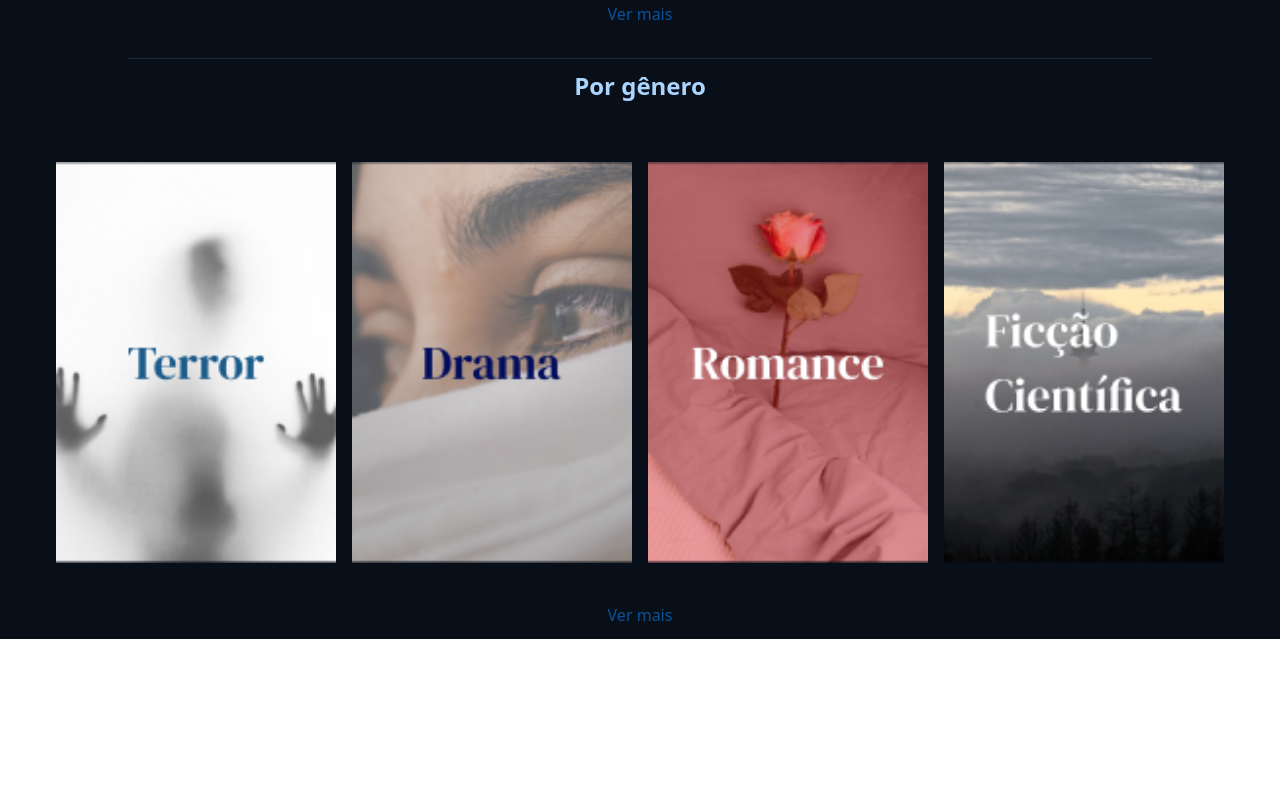
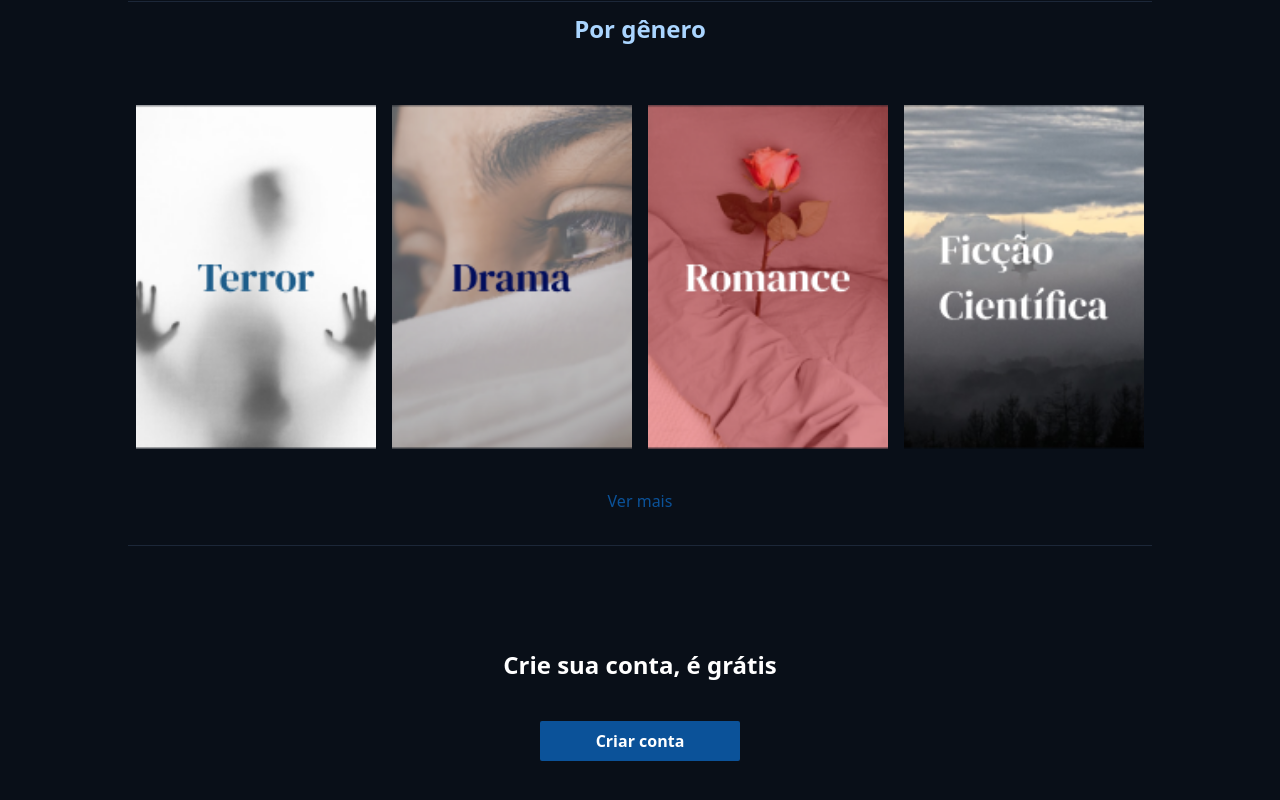
Before and after one commit to TheBookbox/Frontend-BookBox, a Next.js app: page / in a window 1280 px wide. Shown: the part 1407-2207 px from the top of the page. Before the commit the page ends 2046 px from the top, so only its background shows below. Built offline with nearby package versions, Linux system fonts and the light colour scheme.

Commit message:
add: cta

```diff
--- a/src/app/page.tsx
+++ b/src/app/page.tsx
@@ -4,6 +4,7 @@ import { Line } from "@/components/Line";
 import { MainBooks } from "@/components/MainBooks/MainBooks";
 import { Navbar } from "@/components/Navbar/Navbar";
 import {books, Genres} from '../data/MainData'
+import { Cta } from "@/components/CTA/Cta";
 
 export default function Home() {
   return (
@@ -22,8 +23,11 @@ export default function Home() {
           <Line />
           <MainBooks title={'Por gênero'} data={Genres} linkMore={''}/>
         </div>
+        <Line />
 
-
+          <div>
+            <Cta/>
+          </div>
       </main>
     </div>
   );
--- /dev/null
+++ b/src/components/CTA/Cta.tsx
@@ -0,0 +1,11 @@
+export function Cta(){
+    return (
+        <div className="flex flex-col justify-center gap-10 items-center w-full h-[321px]">
+            <h2 className="text-white font-bold text-2xl">Crie sua conta, é grátis</h2>
+
+            <span className="
+            active:bg-azul-medio cursor-pointer
+            bg-azul-primario px-14 py-2 rounded-sm text-white font-semibold">Criar conta</span>
+        </div>
+    )
+}
--- a/src/components/MainBooks/MainBooks.tsx
+++ b/src/components/MainBooks/MainBooks.tsx
@@ -20,7 +20,7 @@ export function MainBooks(props: MainBooksProps) {
         {props.data?.map((book) => (
           <Link
             href={book.link}
-            className="w-[145px] md:w-[280px]"
+            className="w-[145px] md:w-[240px]"
           >
             <Image
               className="transition-all duration-150 hover:scale-105 cursor-pointer "
--- a/src/components/Navbar/Navbar.tsx
+++ b/src/components/Navbar/Navbar.tsx
@@ -21,7 +21,7 @@ export function Navbar(){
             </ul>
 
             <ul className={`flex items-center gap-3 md:hidden text-azul-primario`}>
-               <li className={`${liClass} text-3xl`}>{SearchIcon}</li>
+               <li className={`${liClass} text-2xl`}>{SearchIcon}</li>
 
                <div className="dropdown">
                    <div tabIndex={0} role="button" className={`${liClass} text-4xl`}>{navMenuIcon}</div>
```
